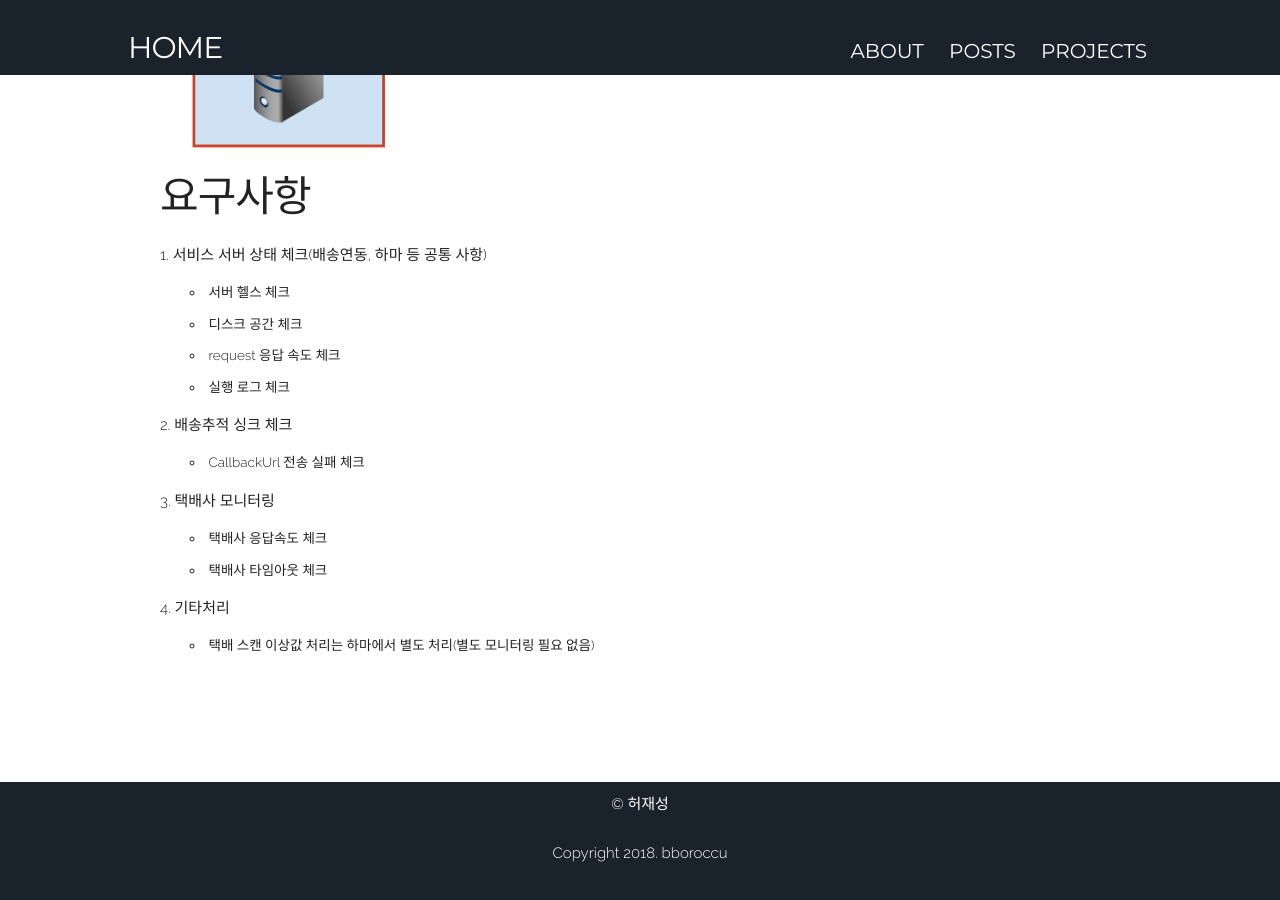
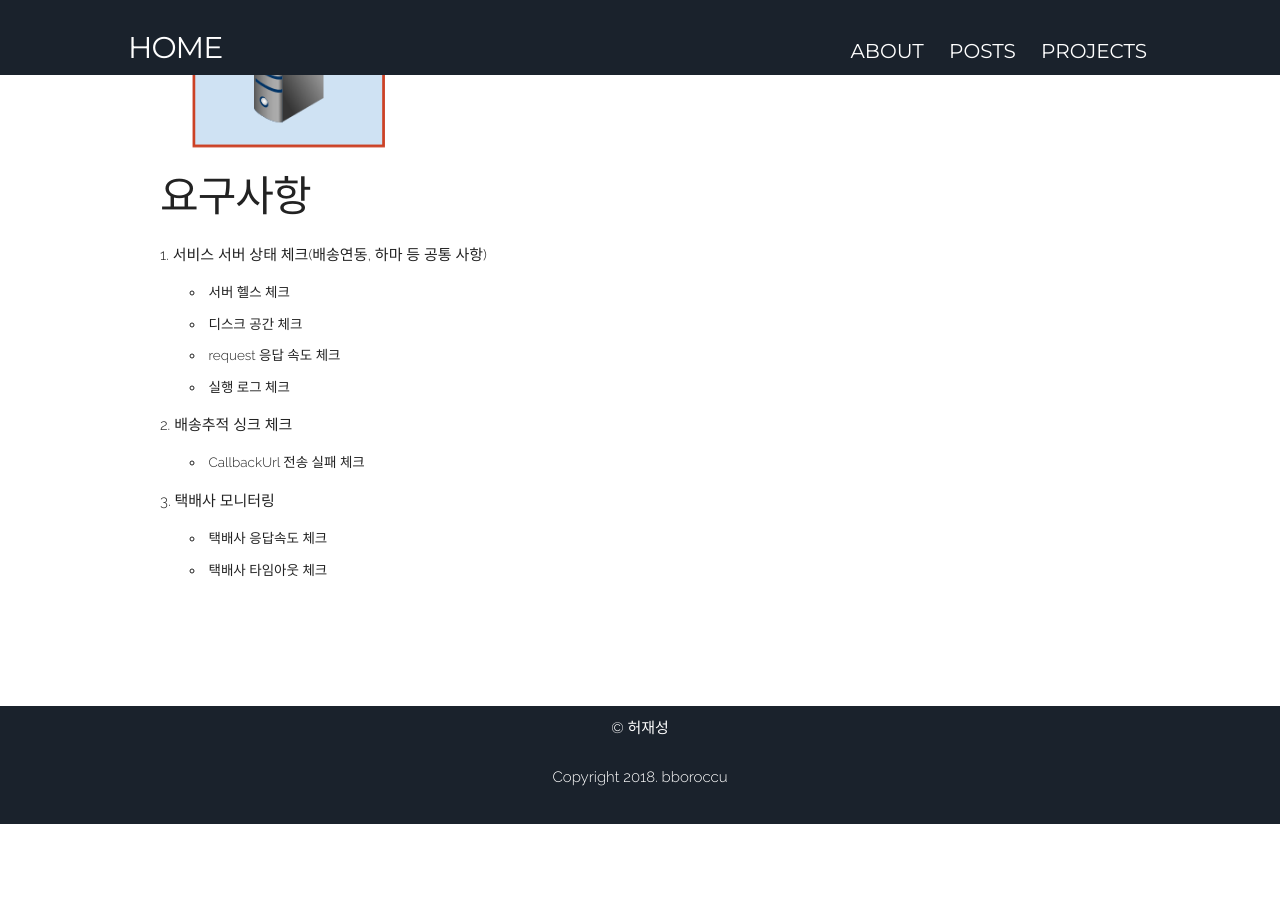
Before and after one commit to bboroccu/bboroccu.github.io, a Jekyll site: the page built from _posts/projects/2018-04-01-monitoring.markdown, in a window 1280 px wide and 900 px high, scrolled down 908 px. Built offline with Jekyll 4.4.1, drawn with Linux system fonts in a browser that asks for light colours; nearby versions of some CDN libraries; after the commit the page ends 1732 px from its top, so only the background shows below that.

Commit message:
no message

```diff
--- a/_posts/projects/2018-04-01-monitoring.markdown
+++ b/_posts/projects/2018-04-01-monitoring.markdown
@@ -32,6 +32,3 @@ image-slider: /assets/img/project-images/slider-images/monitoring-slider.jpg
 3. 택배사 모니터링
 - 택배사 응답속도 체크
 - 택배사 타임아웃 체크
-
-4. 기타처리
- - 택배 스캔 이상값 처리는 하마에서 별도 처리(별도 모니터링 필요 없음)
```
